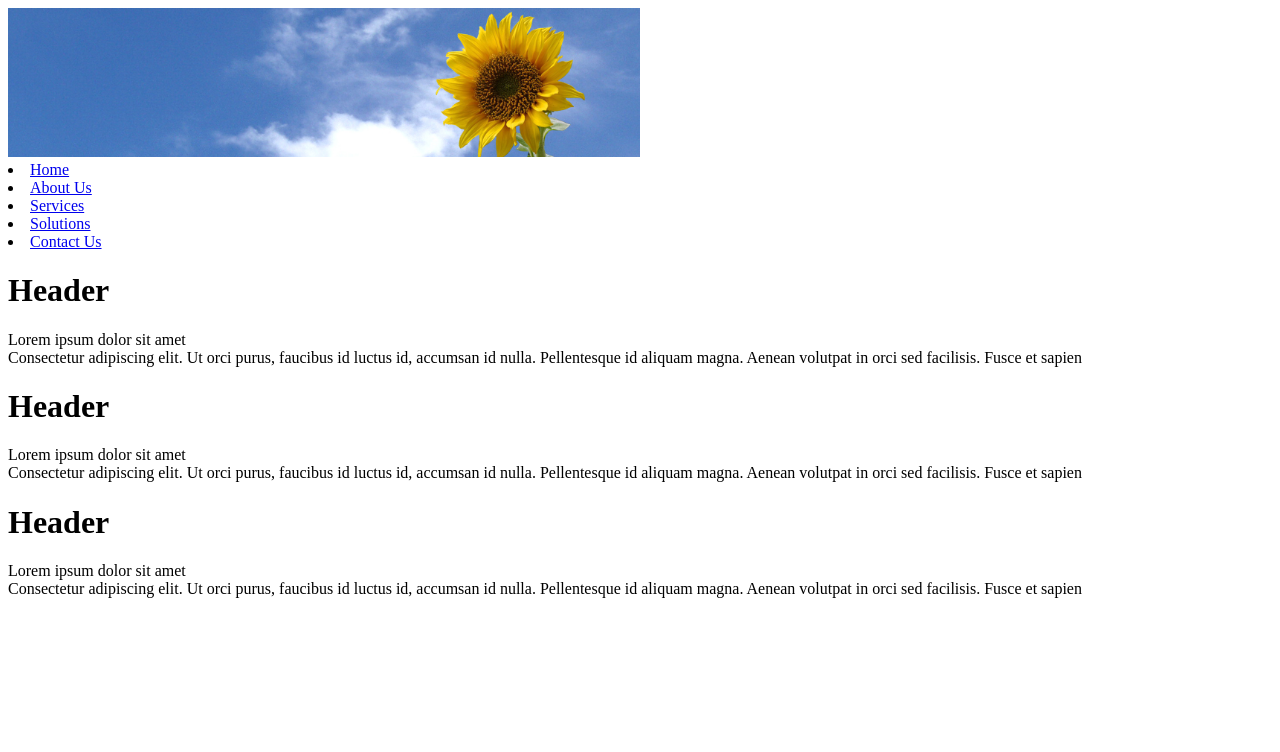
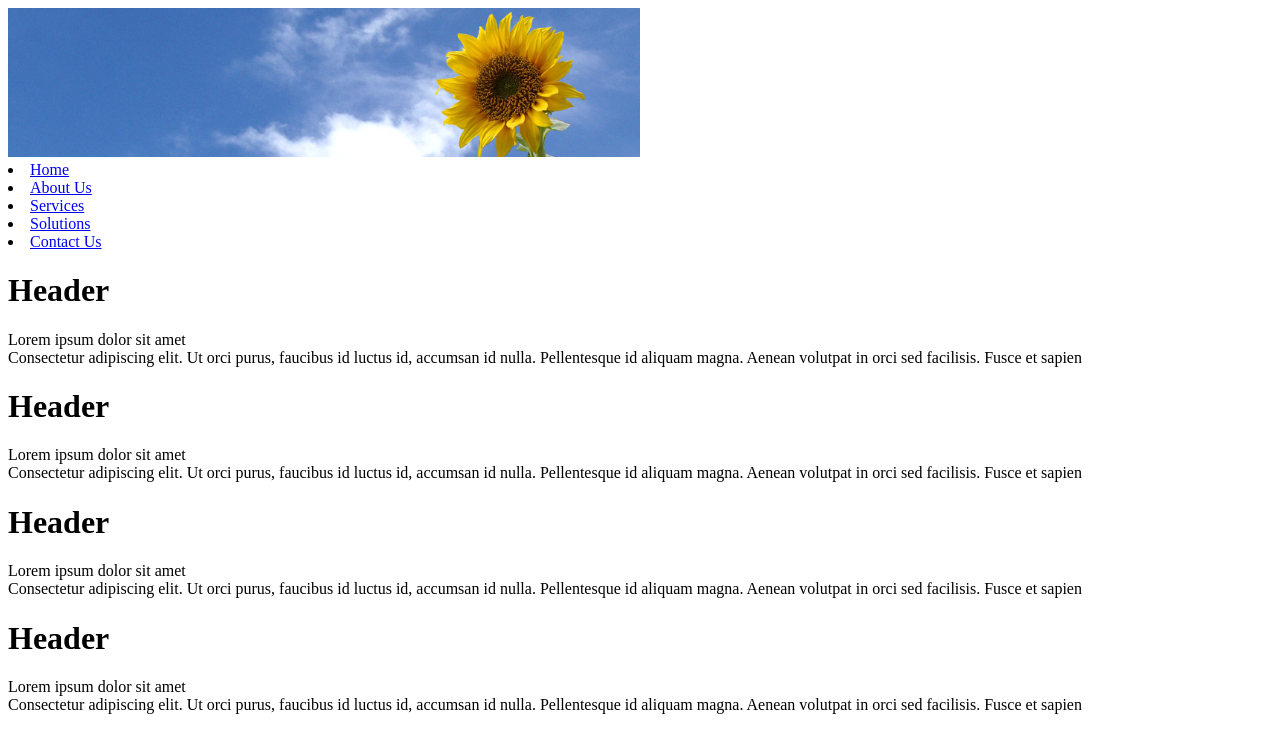
Before and after one commit to MatheusSanches02/Checkpoint1, a plain HTML site: page UmMundoMelhor/solutions.html in a window 1280 px wide. Drawn offline with Linux system fonts and the light colour scheme.

Commit message:
Criação do quarto header

```diff
--- a/UmMundoMelhor/solutions.html
+++ b/UmMundoMelhor/solutions.html
@@ -45,6 +45,13 @@
                 Pellentesque id aliquam magna. Aenean volutpat in orci sed facilisis.
                 Fusce et sapien
             </p>
+            <h1>Header</h1>
+            <p>Lorem ipsum dolor sit amet <br>
+                Consectetur adipiscing elit.
+                Ut orci purus, faucibus id luctus id, accumsan id nulla.
+                Pellentesque id aliquam magna. Aenean volutpat in orci sed facilisis.
+                Fusce et sapien
+            </p>
 
         </div>
 
```
